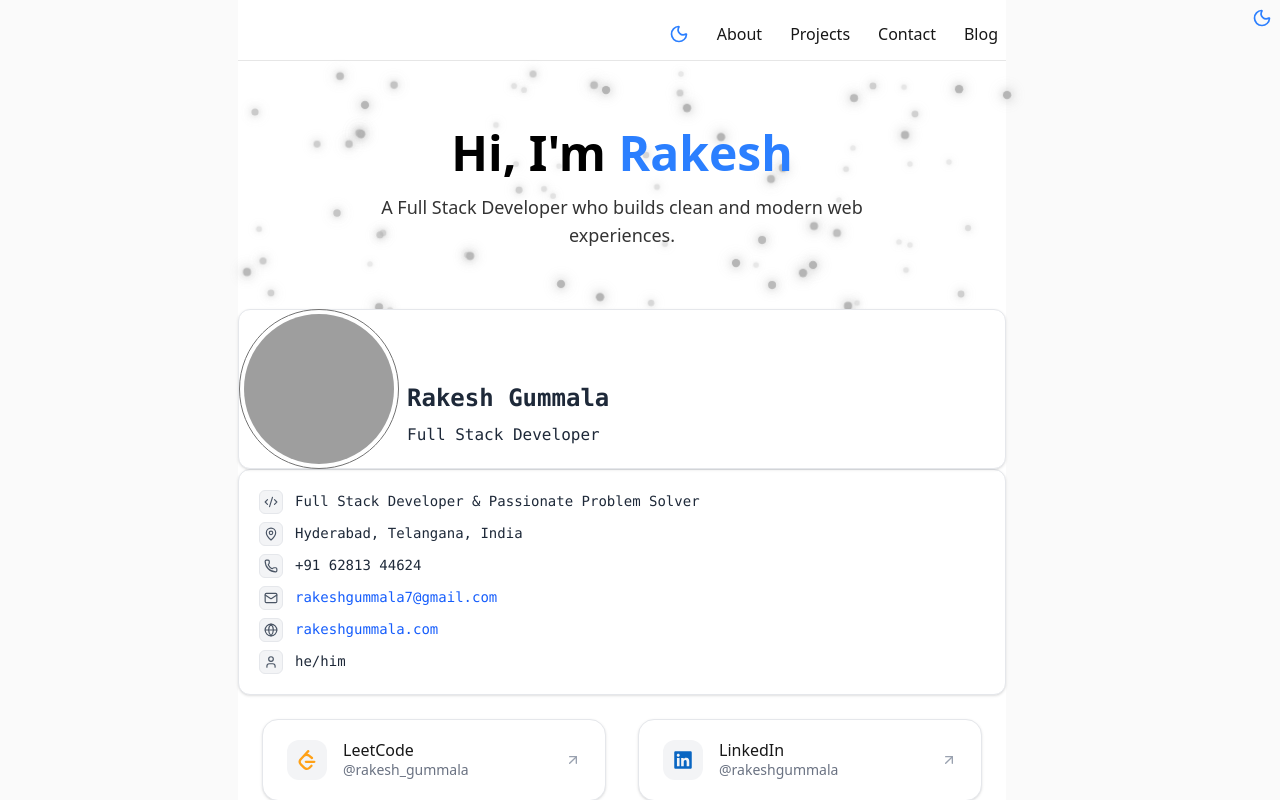
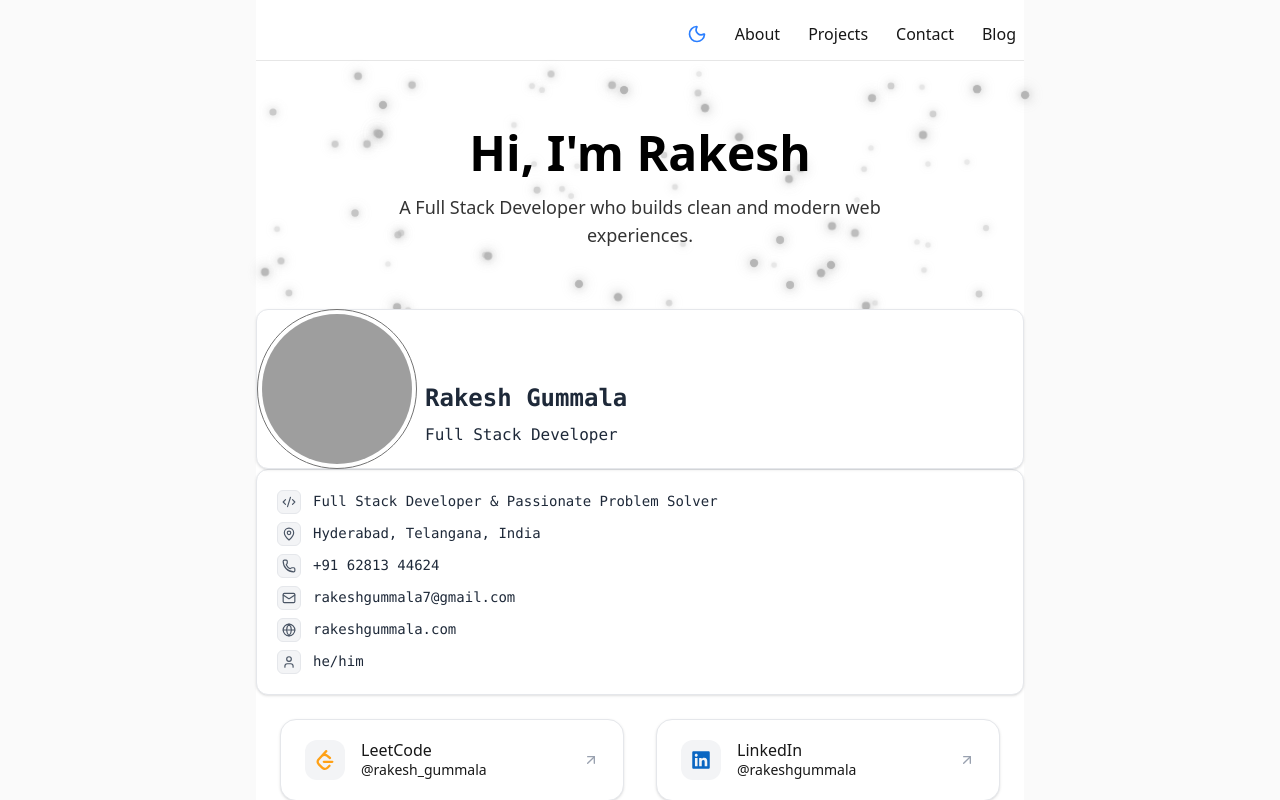
Before and after one commit to RakeshGummala07/My-Portfolio, a React (Vite) app: page / in a window 1280 px wide. Shown: the top 800 px of the page. Built offline with nearby package versions, Linux system fonts and the light colour scheme; grey boxes are pictures that could not be loaded.

Commit message:
fixed bugs

```diff
--- a/src/Components/AnimatedThemeToggler.jsx
+++ b/src/Components/AnimatedThemeToggler.jsx
@@ -26,11 +26,11 @@ export const AnimatedThemeToggler = ({ className = "", duration = 800 }) => {
     overlay.style.left = "0";
     overlay.style.width = "100vw";
     overlay.style.height = "100vh";
-    overlay.style.zIndex = "9999";
+    overlay.style.zIndex = "999";
     overlay.style.pointerEvents = "none";
 
     // 🟦 Ripple color = current theme background (since theme toggles before animation)
-    overlay.style.backgroundColor = isDark ? "red" : "blue";
+    overlay.style.backgroundColor = isDark ? "black" : "white";
 
     // 🟦 Start ripple large → contract inward
     overlay.style.clipPath = `circle(${maxRadius}px at ${x}px ${y}px)`;
--- a/src/Components/Hero.jsx
+++ b/src/Components/Hero.jsx
@@ -3,7 +3,7 @@ import React from 'react'
 export default function Hero() {
   return (
     // <div className='h-50 w-full border border-amber-600 my-2 '>
-      <section className="relative w-full h-60 flex items-center justify-center  bg-white dark:bg-zinc-950 text-black dark:text-white">
+      <section className="relative w-full h-60 flex items-center justify-center  bg-white dark:bg-zinc-900 text-black dark:text-white">
 
       {/* Background Dots */}
       <div className="absolute inset-0 pointer-events-none">
--- a/src/Components/TechStack.jsx
+++ b/src/Components/TechStack.jsx
@@ -22,7 +22,7 @@ const skills = [
 
 export default function TechStackSection() {
   return (
-    <section className="w-full light:bg-white dark:bg-zinc-900 border border-gray-200 dark:border-zinc-700 rounded-xl shadow-sm p-6 sm:p-8 md:p-10 font-mono text-gray-800 dark:text-gray-100 leading-relaxed">
+    <section className="w-full bg-white dark:bg-zinc-900 border border-gray-200 dark:border-zinc-700 rounded-xl shadow-sm p-6 sm:p-8 md:p-10 font-mono text-gray-800 dark:text-gray-100 leading-relaxed">
       <h2 className="text-xl sm:text-3xl font-bold mb-5 border-b border-gray-200 dark:border-zinc-700 pb-2">
         Tech Stack
       </h2>
--- a/src/Pages/Home.jsx
+++ b/src/Pages/Home.jsx
@@ -15,7 +15,7 @@ import TechStackSection from "../Components/TechStack";
 export default function Home() {
   return (
     <>
-    <div className="min-h-screen flex items-start justify-start">
+    <div className="min-h-screen flex items-start justify-start bg-neutral-50 dark:bg-neutral-950">
       <Container className="min-h-screen">
         <Navbar/>
         <Hero/>
@@ -25,16 +25,9 @@ export default function Home() {
         <AboutSection/>
         <EducationSection/>
         <TechStackSection/>
-        <h1 className="text-2xl md:text-4xl font-bold tracking-tight text-neutral-900 dark:text-neutral-100">
-          Welcome to My Portfolio
-        </h1>
-        <p className="text-sm md:text-base text-neutral-700 dark:text-neutral-300">
-          This is the home page of my portfolio website. Here you can find
-          information about me and my projects.
-        </p>
+
 
       </Container>
-      <AnimatedThemeToggler className="fixed bottom-4 right-4" />
 
     </div>
 
--- a/src/context/ThemeContext.jsx
+++ b/src/context/ThemeContext.jsx
@@ -18,9 +18,7 @@ export const ThemeProvider = ({ children }) => {
     if (typeof window !== 'undefined') {
       if (isDark) {
         document.documentElement.classList.add("dark");
-        document.documentElement.classList.remove("light");
       } else {
-        document.documentElement.classList.add("light");
         document.documentElement.classList.remove("dark");
       }
     }
--- a/src/index.css
+++ b/src/index.css
@@ -1,8 +1,9 @@
 /* src/index.css */
 
+
 @import "tailwindcss";
+@custom-variant dark (&:where(.dark, .dark *));
 
-@layer base {
   html {
     transition: background-color 0.5s ease-in-out, color 0.5s ease-in-out;
   }
@@ -23,7 +24,94 @@
     100% { opacity: 0.3; transform: scale(0.9); }
   }
 
+  .dark {
+  /* zinc-950 */
+  --background: oklch(0.141 0.005 285.823);
+
+  /* zinc-50 */
+  --foreground: oklch(0.985 0 0);
+
+  /* zinc-50 */
+  --primary: oklch(0.985 0 0);
+
+  /* zinc-950 */
+  --primary-foreground: oklch(0.141 0.005 285.823);
+
+  /* zinc-800 */
+  --secondary: oklch(0.274 0.006 286.033);
+
+  /* zinc-50 */
+  --secondary-foreground: oklch(0.985 0 0);
+
+  /* zinc-800 */
+  --muted: oklch(0.274 0.006 286.033);
+
+  /* zinc-400 */
+  --muted-foreground: oklch(0.705 0.015 286.067);
+
+  /* zinc-900 */
+  --card: oklch(0.21 0.006 285.885);
+
+  /* zinc-50 */
+  --card-foreground: oklch(0.985 0 0);
+
+  /* zinc-900 */
+  --popover: oklch(0.21 0.006 285.885);
+
+  /* zinc-50 */
+  --popover-foreground: oklch(0.985 0 0);
+
+  /* zinc-700 */
+  --popover-border: oklch(0.37 0.013 285.805);
+
+  /* zinc-800 */
+  --accent: oklch(0.274 0.006 286.033);
+
+  --accent2: color-mix(in oklab, var(--accent) 20%, transparent);
+
+  /* zinc-50 */
+  --accent-foreground: oklch(0.985 0 0);
+
+  /* zinc-800 */
+  --border: oklch(0.274 0.006 286.033);
+
+  /* --edge: color-mix(in oklab, var(--border) 64%, var(--background)); */
+
+  /* zinc-800 */
+  --input: oklch(0.274 0.006 286.033);
+
+  /* zinc-500 */
+  --ring: oklch(0.552 0.016 285.938);
+
+  /* green-500 */
+  --success: oklch(0.723 0.219 149.579);
+
+  /* red-700 */
+  --destructive: oklch(0.505 0.213 27.518);
+
+  /* blue-500 */
+  --link: oklch(0.623 0.214 259.815);
+
+  /* zinc-900 */
+  --code: oklch(0.21 0.006 285.885);
+
+  /* zinc-50 */
+  --code-foreground: oklch(0.985 0 0);
+
+  /* zinc-500 */
+  --code-number: oklch(0.552 0.016 285.938);
+
+  /* zinc-800 */
+  --code-highlight: oklch(0.274 0.006 286.033);
+
+  /* zinc-50 */
+  --selection: oklch(0.985 0 0);
+
+  /* zinc-950 */
+  --selection-foreground: oklch(0.141 0.005 285.823);
+
+  --shadow-popover: 0 0 24px rgba(0, 0, 0, 0.5);
+}
   .animate-glow-dot {
     animation: glowDot 3.5s ease-in-out infinite;
   }
-}
--- a/tailwind.config.js
+++ b/tailwind.config.js
@@ -1,7 +1,6 @@
 /** @type {import('tailwindcss').Config} */
 export default {
   darkMode: 'class',
-  lightMode : 'class',
   content: [
     "./index.html",
     "./src/**/*.{js,ts,jsx,tsx}",
```
